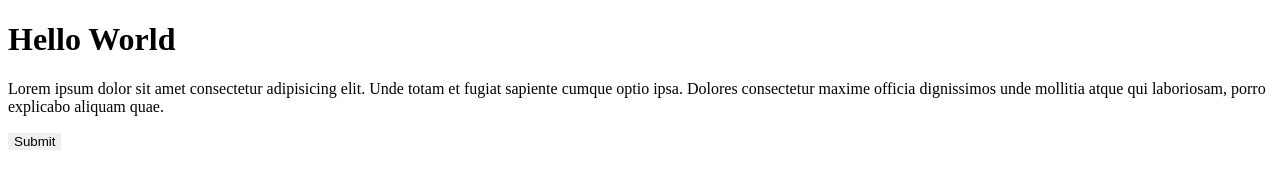
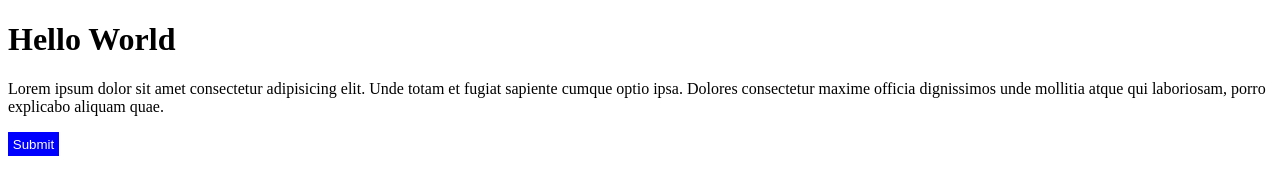
Before and after one commit to Rishia-p/purple, a plain HTML site: page index.html in a window 1280 px wide. Drawn offline with Linux system fonts and the light colour scheme.

Commit message:
add padding and change button color

```diff
--- a/index.html
+++ b/index.html
@@ -8,6 +8,6 @@
 <body>
     <h1>Hello World</h1>
     <p> Lorem ipsum dolor sit amet consectetur adipisicing elit. Unde totam et fugiat sapiente cumque optio ipsa. Dolores consectetur maxime officia dignissimos unde mollitia atque qui laboriosam, porro explicabo aliquam quae.</p>
-    <button type="button" style="border: none; border-radius: .3px;">Submit</button>
+    <button type="button" style="border: none; border-radius: .3px; padding: .3rem; background-color: blue; color: #fff">Submit</button>
 </body>
 </html>
```
